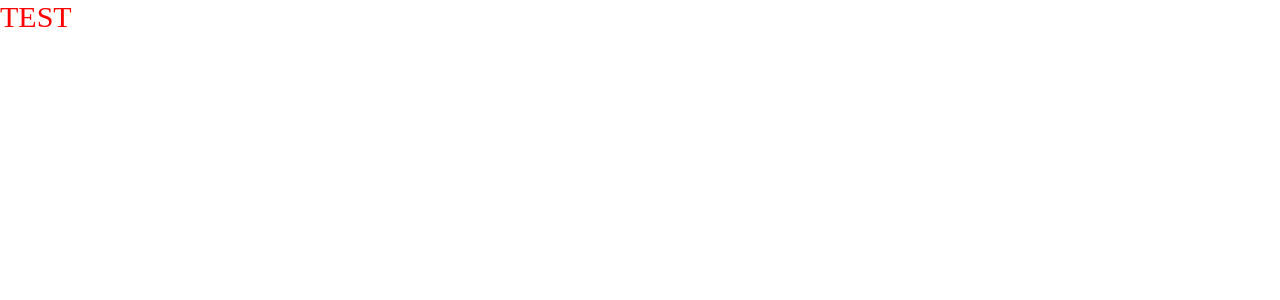
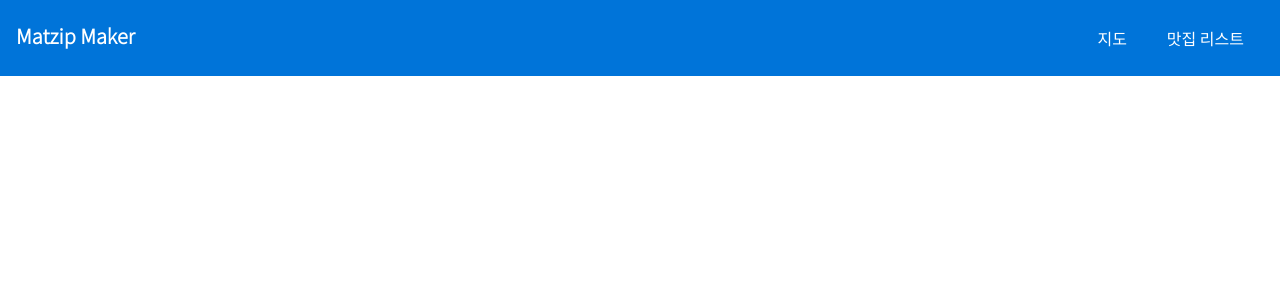
Before and after one commit to ByeongChanHan/matzip-maker, a Next.js app: page / in a window 1280 px wide. Shown: the top 300 px of the page. Built offline with nearby package versions, Linux system fonts and the light colour scheme.

Commit message:
헤더 완성

```diff
--- a/src/pages/index.tsx
+++ b/src/pages/index.tsx
@@ -1,8 +1,19 @@
 import styles from "../styles/Home.module.scss";
+
 export default function Home() {
   return (
-    <div>
-      <p className={styles.test}>TEST</p>
-    </div>
+    <header>
+      <nav className={styles.navigation}>
+        <b>Matzip Maker</b>
+        <ul>
+          <li>
+            <a href="#">지도</a>
+          </li>
+          <li>
+            <a href="#">맛집 리스트</a>
+          </li>
+        </ul>
+      </nav>
+    </header>
   );
 }
--- a/src/styles/Home.module.scss
+++ b/src/styles/Home.module.scss
@@ -1,4 +1,42 @@
-.test {
-  color: red;
-  font-size: 30px;
+@import "./variable.scss";
+
+.navigation {
+  background-color: #0074d9;
+  color: #fff;
+  font-family: $Header-font;
+  display: flex;
+  justify-content: space-between;
+
+  b {
+    font-size: 20px;
+    line-height: 40px;
+    margin: 1rem;
+  }
+
+  ul {
+    list-style-type: none;
+    margin: 0;
+    padding: 1rem;
+  }
+
+  li {
+    display: inline-block;
+    margin: 10px;
+  }
+
+  li a {
+    color: #fff;
+    text-decoration: none;
+    padding: 5px 10px;
+    transition: background-color 0.3s ease-out, color 0.3s ease-out,
+      box-shadow 0.3s ease-out;
+    border-radius: 5px;
+  }
+
+  li a:hover {
+    background-color: #fff;
+    color: #0074d9;
+    border-radius: 5px;
+    box-shadow: 0 0 10px rgba(0, 0, 0, 0.3);
+  }
 }
--- a/src/styles/globals.scss
+++ b/src/styles/globals.scss
@@ -1,4 +1,6 @@
-body,
-p {
+body {
   margin: 0;
 }
+header {
+  height: 5rem;
+}
--- /dev/null
+++ b/src/styles/variable.scss
@@ -0,0 +1,2 @@
+@import url("https://fonts.googleapis.com/css2?family=Noto+Sans+KR:wght@300&family=Roboto:wght@300&display=swap");
+$Header-font: "Noto Sans KR", sans-serif;
```
